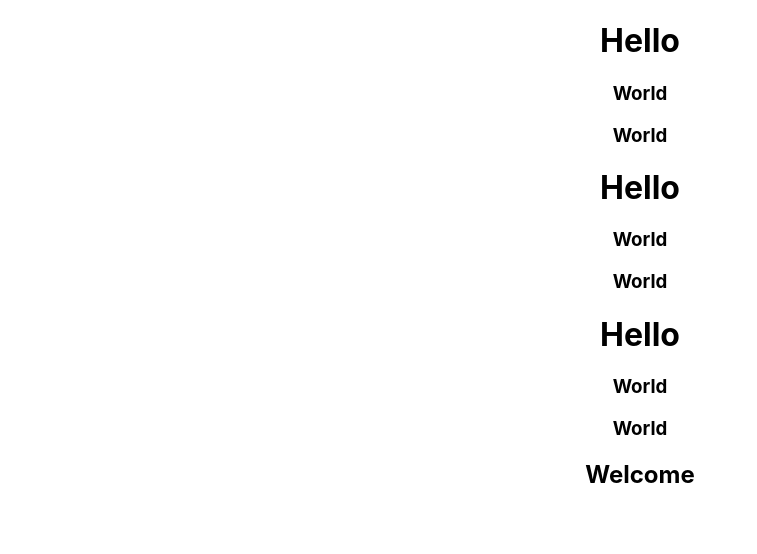
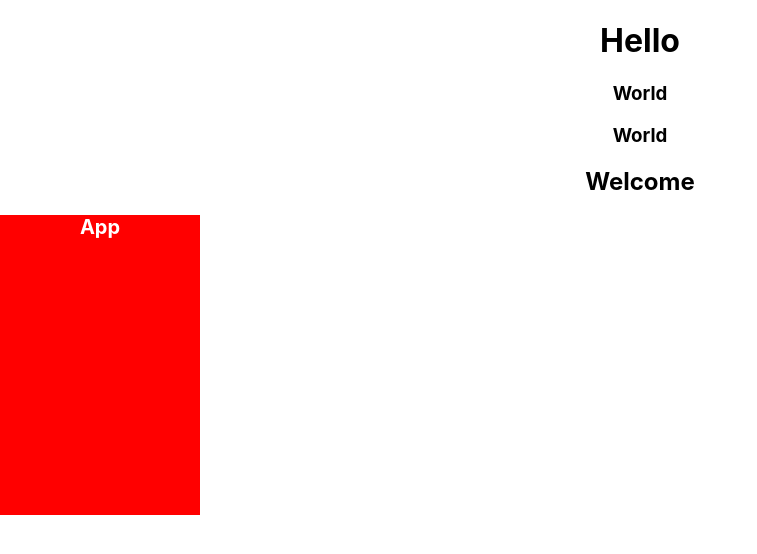
Before and after one commit to JayoonKoo/voca, a React (Create React App) app: page / in a window 1280 px wide. Shown: the top 554 px of the page, without its empty margins (0-757 px from the left). Built offline with nearby package versions, Linux system fonts and the light colour scheme.

Commit message:
feat: create app.module.css

```diff
--- a/src/App.js
+++ b/src/App.js
@@ -1,14 +1,14 @@
 import './App.css';
 import Hello from './component/Hello'
 import Welcome from './component/Welcome';
+import styles from './App.module.css'
 
 function App() {
   return (
     <div className="App">
 			<Hello />
-			<Hello />
-			<Hello />
 			<Welcome />
+			<div className={styles.box}>App</div>
     </div>
   );
 }
--- /dev/null
+++ b/src/App.module.css
@@ -0,0 +1,8 @@
+.box {
+	height: 300px;
+	width: 200px;
+	background-color: red;
+	color: white;
+	font-size: 20px;
+	font-weight: 700;
+}
```
